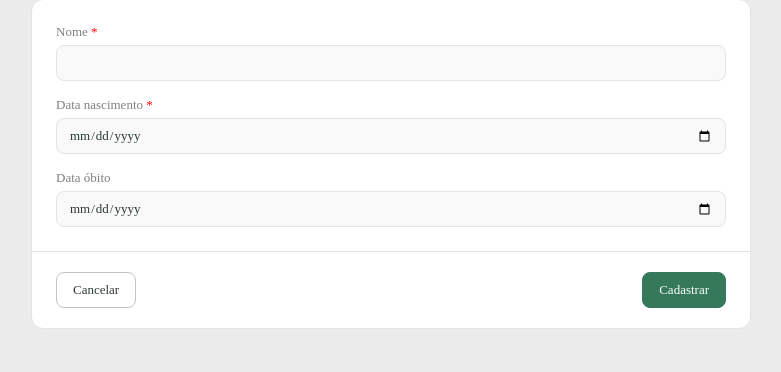
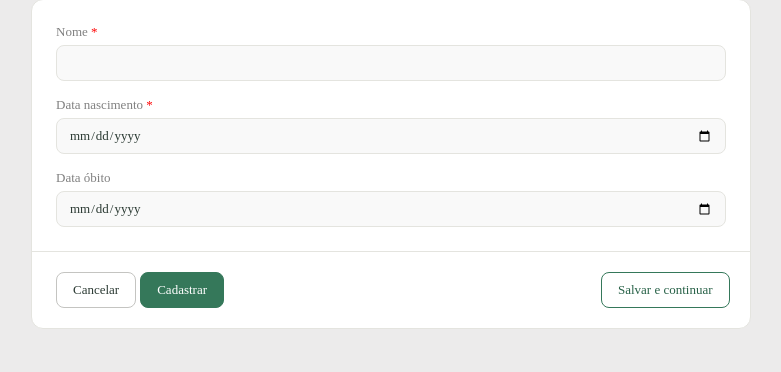
Before and after one commit to danielidallavecchia/biblioteca, a Rails app: page /autores/new in a window 1280 px wide. Shown: the part 271-643 px from the top of the page, without its empty margins (249-1030 px from the left). Run offline with Rails 7, Linux system fonts and the light colour scheme; the visitor is signed in with stand-in values (Sample User, id 1); data comes from the database, SQL or seed files in the repository; style sheets or scripts are compiled from the project's sources; parts of the project's set-up code (start-up, migrations or seed data) failed here and were passed over; some libraries are stand-ins or nearby versions.

Commit message:
feat: Botão 'Salvar e continuar' em autor

```diff
--- a/app/controllers/autores_controller.rb
+++ b/app/controllers/autores_controller.rb
@@ -20,11 +20,16 @@ class AutoresController < ApplicationController
     @autor = Autor.new(params[:autor])
 
     if @autor.save
-      if @autor.id.blank?
-        redirect_to autores_path
+      if params[:salvar_e_continuar]
+        redirect_to new_autor_path
       else
-        redirect_to autor_path(@autor)
+        if @autor.id.blank?
+          redirect_to autores_path
+        else
+          redirect_to autor_path(@autor)
+        end
       end
+
     else
       flash.now[:error] = "erro_create"
       render :new
--- a/app/views/autores/_form.html.erb
+++ b/app/views/autores/_form.html.erb
@@ -44,8 +44,16 @@
     </div>
 
     <div class="cartao-rodape">
+        <div>
         <%= link_to "Cancelar", autores_path, class: "btn" %>
         <%= f.submit(@autor.new_record? ? "Cadastrar" : "Salvar", class: "btn btn-primario") %>
-    </div>
+        </div>
+
+        <% if @autor.new_record? %>
+        <div class="salvar-continuar">
+            <%= f.submit "Salvar e continuar", name: "salvar_e_continuar", class: "btn botao-continuar" %>
+        </div>
+        <% end %>
+  </div>
 
 <% end %>
```
